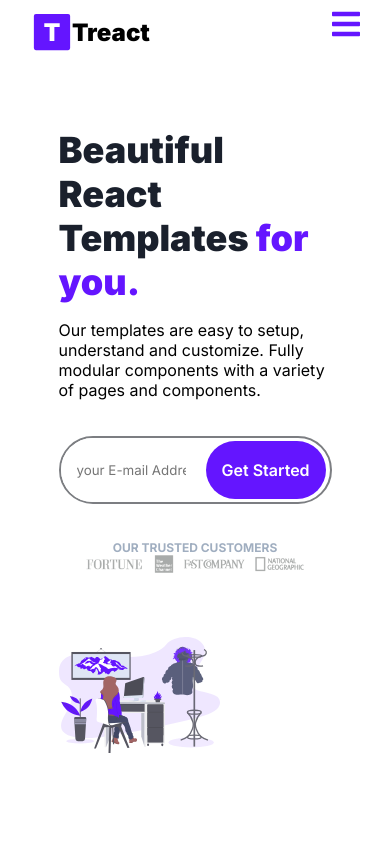
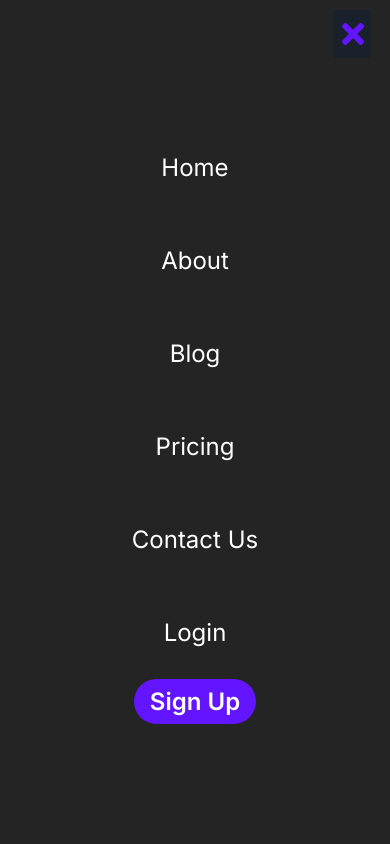
Before and after one commit to iroussos25/Treact, a plain HTML site: page index.html in a window 390 px wide. Both pictures are taken after a click on the button 340 px from the left and 32 px from the top of the page. Shown: the top 844 px of the page. Drawn offline with Linux system fonts and the light colour scheme.

Commit message:
fixing menus

```diff
--- a/index.html
+++ b/index.html
@@ -12,6 +12,7 @@
   href="https://cdnjs.cloudflare.com/ajax/libs/font-awesome/5.15.4/css/all.min.css"
 
 />
+<script defer src="index.js"></script>
 </head>
 <body>
   <section id="nav__bar">
--- a/styles.css
+++ b/styles.css
@@ -1088,6 +1088,10 @@ align-items: center;
         align-items: center;
     }
 
+    .customers {
+        margin-bottom: 24px;
+    }
+
 
 .templates__wrapper {
     display: flex;
@@ -1214,16 +1218,65 @@ margin-left:0;
     background-color: #fff;
 }
 
+
 .fa-bars {
     color: #6415ff;
     border: none;
     width: 48px;
     height: 48px;
+    transition: all 300ms ease-in-out;
 
 }
+
+.fa-bars:hover {
+    color: purple;
+    cursor: pointer;
+}
+
+
 .fas {
    font-size: 32px;
 }
+
+.menu__link {
+    text-decoration: none;
+    font-size: 24px;
+}
+
+.menu__list {
+    list-style: none;
+}
+
+.menu__list--last {
+        color: white;
+        font-size: 16px;
+        font-weight: 600;
+        background-color: #6415ff;
+        padding: 8px 16px;
+        border-radius: 400px;
+        text-decoration: none;
+        list-style: none;
+        transition: background-color 0.3s ease-in-out;
+    }
+    .menu__list--last:hover {
+        background-color: rgb(63, 13, 110);
+    }
+
+    .fas {
+        color: #6415ff;
+        border: none;
+        transition: all 300ms ease-in-out;
+    }
+
+    .fas:hover {
+        color:purple;
+        cursor: pointer;
+    }
+    .btn__menu--close {
+
+        background-color: #1a202c;
+    }
+
 
 }
 
```
